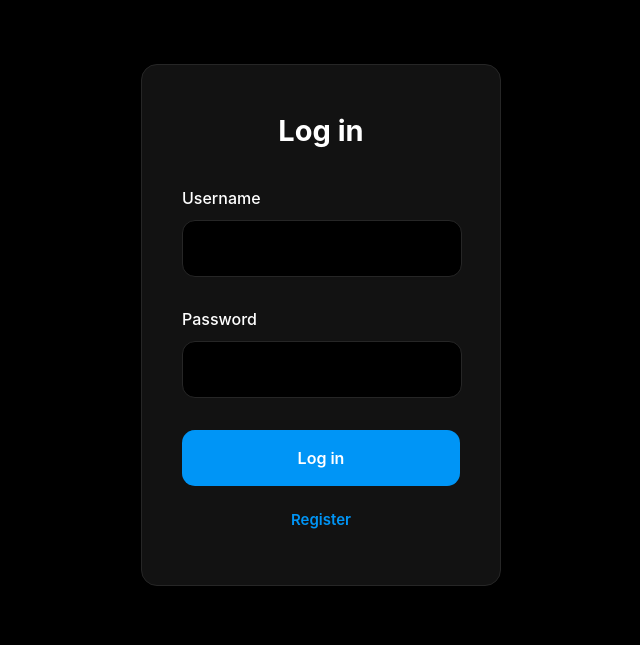
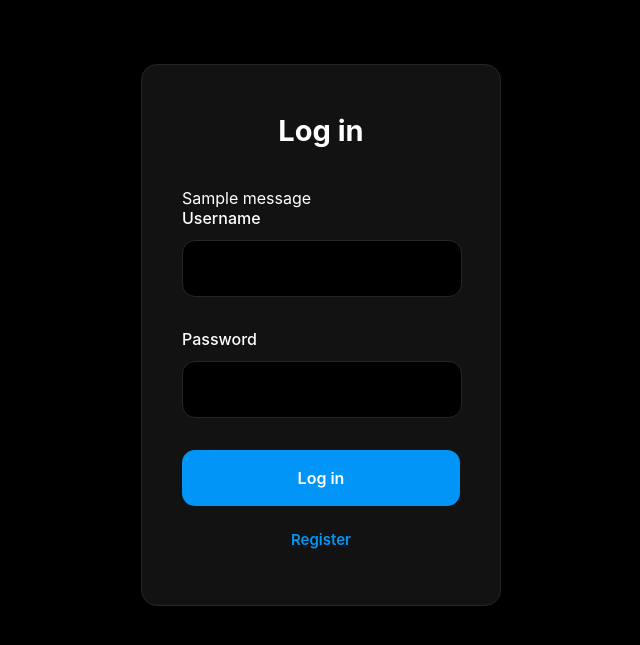
Before and after one commit to Sangho12/COMP3278_project, a Flask app: page /login in a window 1280 px wide. Shown: the part 80-725 px from the top of the page, without its empty margins (319-959 px from the left). Run offline with Flask 3, Linux system fonts and the light colour scheme; tables that the repository leaves empty hold one stand-in row (values such as "Sample post"); one stand-in notice (Sample message) is shown.

Commit message:
Add flash message support to login form

```diff
--- a/COMP3278_project_Michael/templates/login.html
+++ b/COMP3278_project_Michael/templates/login.html
@@ -7,6 +7,15 @@
     <div class="login-container">
       <h2 class="login-title">Log in</h2>
       <form method="post" action="{{ url_for('login') }}">
+      {% with messages = get_flashed_messages() %}
+          {% if messages %}
+          <div class="alert alert-warning text-center mb-4">
+              {% for message in messages %}
+                {{ message }}
+              {% endfor %}
+          </div>
+          {% endif %}
+        {% endwith %}
         <!-- Username Input -->
         <div class="mb-4 form-group">
           <label class="form-label">Username</label>
```
